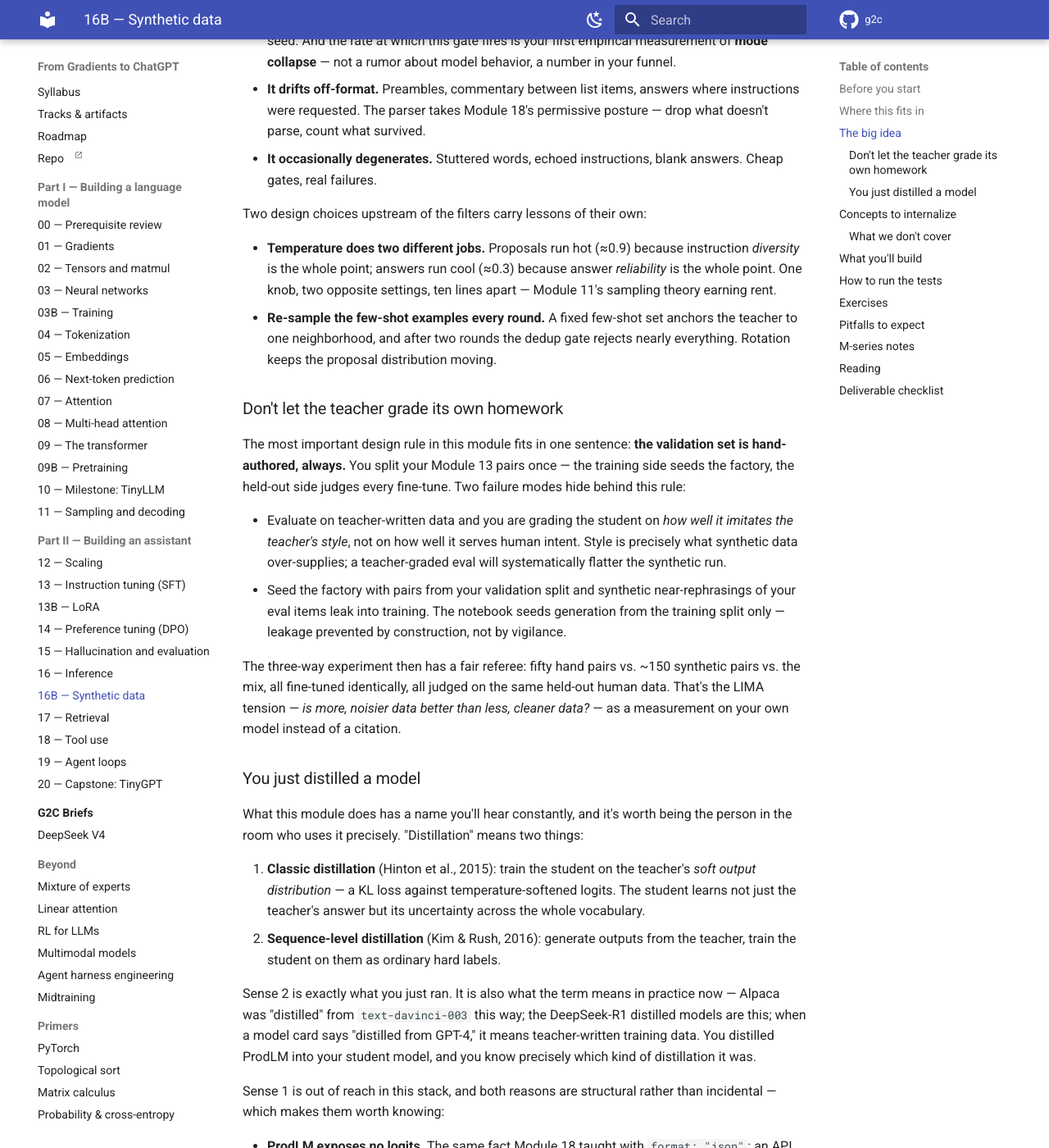
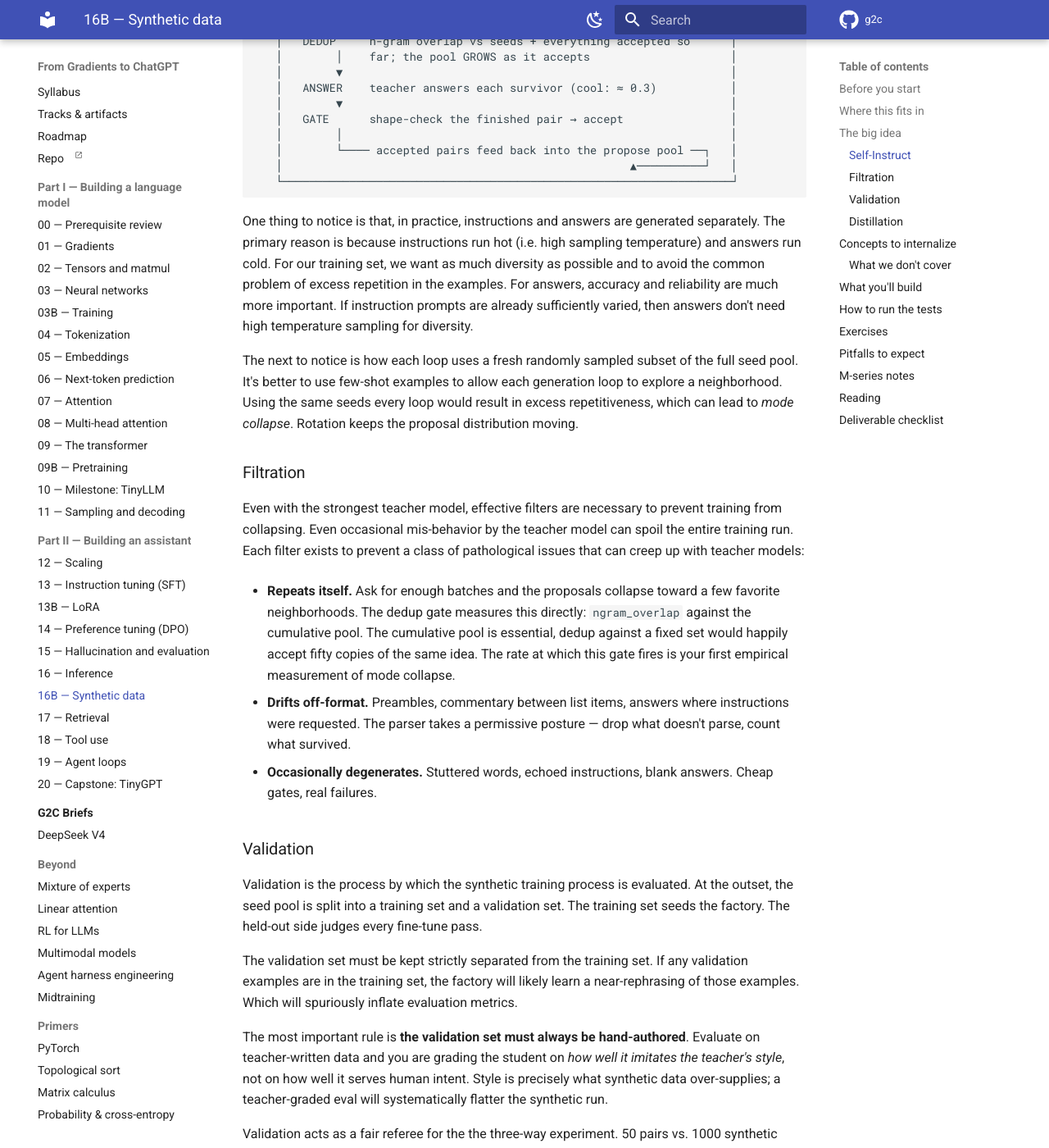
Before and after one commit to Mister-Meeseeks/g2c, an MkDocs documentation site: the page built from docs/modules/16b-synthetic-data.md, in a window 1280 px wide and 1400 px high, scrolled down 2083 px. Shown: the whole window at 82% size. Built offline with MkDocs 1.6.1 and Material for MkDocs 9.7.7, drawn with Linux system fonts in a browser that asks for light colours; comment, search, counter and statistics services are not loaded; some of the changed text lies outside the part shown.

Commit message:
Update notes for 16B

````diff
--- a/docs/modules/16b-synthetic-data.md
+++ b/docs/modules/16b-synthetic-data.md
@@ -7,13 +7,14 @@
      cards falling into reject bins) into a small student model.
      Add the image reference + alt text here when the asset lands. -->
 
-In Module 13 you hand-authored fifty instruction pairs and felt exactly how expensive good data is. This module runs the modern answer: point a stronger model at your fifty, have it write a few hundred more, filter ruthlessly, and fine-tune on the result. Every piece is machinery you already own — `ProdLM` writes, your filters gate, Module 13's trainer trains, and your own held-out hand data judges the outcome. By the end you'll have run the recipe behind Alpaca and half the fine-tunes on Hugging Face, measured its funnel, and learned what the industry means when it calls this *distillation*.
+In previous weeks you felt the pain of hand authoring high-quality training data. Synthetic data is the modern solution. Point a stronger model at your hand authored examples, have it generate a few hundred more training examples, then filter ruthlessly. By the end you'll learned what the industry means when it calls this *distillation*.
 
 ---
 ## Before you start
 
 * *Review*
 	* [13-sft](13-sft.md) — the trainer, the chat template, and the data-quality lessons all return here
+	* [[15-evaluation]] — a lot of the same themes around evaluating model output quality appear here
 * *Finish*
 	* Module 13 end to end: `tests/test_sft.py` passing and your dataset at `data/work/module13/instructions.json` — it is the seed stock and the judge
 	* Module 16's backends (`tests/test_inference.py`) — `ProdLM` is the teacher
@@ -23,15 +24,25 @@ In Module 13 you hand-authored fifty instruction pairs and felt exactly how expe
 ---
 ## Where this fits in
 
-There's a pleasing symmetry to land first: **you have been training on synthetic data since Module 09B.** TinyStories — the corpus your StoryLM ladder pretrained on — was generated by GPT-3.5 and GPT-4 (Eldan & Li wrote the prompts). You've been downstream of a teacher model this whole course. The only thing that changes today is who runs the factory.
+There's a pleasing symmetry here: **you have already been training on synthetic data.** TinyStories — the corpus your StoryLM ladder pretrained with — was generated by GPT-3.5 and GPT-4. You've been downstream of a teacher model this whole course. The only thing that changes today is who runs the factory.
 
-The economics are why this recipe took over. Your fifty pairs took you an evening. Alpaca's 52,000 pairs cost about $500 of API calls against a seed set of 175 — and produced, in 2023, the moment everyone realized instruction-tuning was reproducible outside a lab. Since then "fine-tuned on teacher outputs" has become the default provenance for small open models. The recipe is not exotic; it is the water everyone swims in. Which is exactly why you should run it once with your own hands on your own machine, where every stage is inspectable.
+This recipe won out because of the economics. The dozens of high quality pairs you produced in Modules 13 and 14 took you an evening. Alpaca's 52,000 synthetic training pairs cost $500 of API,  and was the moment everyone realized instruction-tuning could work outside the lab. Since then "fine-tuned on teacher outputs" has become the default provenance for small open models. The recipe is not exotic; it is the water everyone swims in. Which is exactly why you should run it once with your own hands on your own machine.
 
-This is also the course's first *convergence* module: nothing new is trained-from-scratch, but five earlier modules do the work — 13's SFT pipeline, 15's evaluation posture, 16's backend interface, 11's sampling knobs (temperature does two different jobs here), and your own dataset as both seed and judge.
+This is also the course's first *convergence* module: nothing new is trained-from-scratch. Five earlier modules do the work — 13's SFT pipeline, 15's evaluation posture, 16's backend interface, 11's sampling knobs, and your own dataset as both seed and judge.
+
+It should be noted that this module is optional. Nothing later in the course depends on the lesson developed here. But synthetic data is an increasingly essential component of the modern post-training pipeline, so understanding it is important.
 
 ## The big idea
 
-The loop is Self-Instruct (Wang et al., 2022) in miniature:
+Synthetic data requires three key ingredients. The first is a *seed pool*. This is a small set of high-quality examples, representative of the desired training set. For post-training each example is split into *instructions* (the prompt) and *answers* (the desired output).
+
+The second ingredient is the *teacher model*. This is a pre-existing model that is strong and trusted enough to generate training examples based off the seed examples. With those in place we can use the teacher model to generate an endless stream of training examples.
+
+However generation is the easy half. The teacher will happily produce five hundred instructions; what it will not do is produce five hundred ideas. This is where the third ingredient comes into play: *acceptance filters*. Remember from previous modules, when it comes to post-training consistent quality is extremely important. The filters exist to remove low quality, degenerate and repetitive generations from the training step.
+
+### Self-Instruct
+
+The modern synthetic training template is the *self-instruct loop* (Wang et al., 2022). In minituare:
 
 ```
    ┌───────────────────────────────────────────────────────────────────┐
@@ -58,39 +69,43 @@ The loop is Self-Instruct (Wang et al., 2022) in miniature:
    └───────────────────────────────────────────────────────────────────┘
 ```
 
-Generation is the easy half. The teacher will happily produce five hundred instructions; what it will not do is produce five hundred *ideas*. The filters are the product, and each one exists because of something the teacher actually does:
+One thing to notice is that, in practice, instructions and answers are generated separately. The primary reason is because instructions run hot (i.e. high sampling temperature) and answers run cold. For our training set, we want as much diversity as possible and to avoid the common problem of excess repetition in the examples. For answers, accuracy and reliability are much more important. If instruction prompts are already sufficiently varied, then answers don't need high temperature sampling for diversity.
 
-- **It repeats itself.** Ask for enough batches and the proposals collapse toward a few favorite neighborhoods. The dedup gate measures this directly — `ngram_overlap` (a Jaccard similarity over word trigrams you can compute by hand) against a pool that *grows with every acceptance*. The growing pool is Self-Instruct's core move: dedup against a fixed seed set would happily accept fifty copies of the same new idea, because none of them resemble a seed. And the rate at which this gate fires is your first empirical measurement of **mode collapse** — not a rumor about model behavior, a number in your funnel.
-- **It drifts off-format.** Preambles, commentary between list items, answers where instructions were requested. The parser takes Module 18's permissive posture — drop what doesn't parse, count what survived.
-- **It occasionally degenerates.** Stuttered words, echoed instructions, blank answers. Cheap gates, real failures.
+The next to notice is how each loop uses a fresh randomly sampled subset of the full seed pool. It's better to use few-shot examples to allow each generation loop to explore a neighborhood. Using the same seeds every loop would result in excess repetitiveness, which can lead to *mode collapse*. Rotation keeps the proposal distribution moving.
 
-Two design choices upstream of the filters carry lessons of their own:
+### Filtration
 
-- **Temperature does two different jobs.** Proposals run hot (≈0.9) because instruction *diversity* is the whole point; answers run cool (≈0.3) because answer *reliability* is the whole point. One knob, two opposite settings, ten lines apart — Module 11's sampling theory earning rent.
-- **Re-sample the few-shot examples every round.** A fixed few-shot set anchors the teacher to one neighborhood, and after two rounds the dedup gate rejects nearly everything. Rotation keeps the proposal distribution moving.
+Even with the strongest teacher model, effective filters are necessary to prevent training from collapsing. Even occasional mis-behavior by the teacher model can spoil the entire training run. Each filter exists to prevent a class of pathological issues that can creep up with teacher models:
 
-### Don't let the teacher grade its own homework
+- **Repeats itself.** Ask for enough batches and the proposals collapse toward a few favorite neighborhoods. The dedup gate measures this directly: `ngram_overlap` against the cumulative pool. The cumulative pool is essential, dedup against a fixed set would happily accept fifty copies of the same idea. The rate at which this gate fires is your first empirical measurement of mode collapse.
 
-The most important design rule in this module fits in one sentence: **the validation set is hand-authored, always.** You split your Module 13 pairs once — the training side seeds the factory, the held-out side judges every fine-tune. Two failure modes hide behind this rule:
+- **Drifts off-format.** Preambles, commentary between list items, answers where instructions were requested. The parser takes a permissive posture — drop what doesn't parse, count what survived.
 
-- Evaluate on teacher-written data and you are grading the student on *how well it imitates the teacher's style*, not on how well it serves human intent. Style is precisely what synthetic data over-supplies; a teacher-graded eval will systematically flatter the synthetic run.
-- Seed the factory with pairs from your validation split and synthetic near-rephrasings of your eval items leak into training. The notebook seeds generation from the training split only — leakage prevented by construction, not by vigilance.
+- **Occasionally degenerates.** Stuttered words, echoed instructions, blank answers. Cheap gates, real failures.
 
-The three-way experiment then has a fair referee: fifty hand pairs vs. ~150 synthetic pairs vs. the mix, all fine-tuned identically, all judged on the same held-out human data. That's the LIMA tension — *is more, noisier data better than less, cleaner data?* — as a measurement on your own model instead of a citation.
+### Validation
 
-### You just distilled a model
+Validation is the process by which the synthetic training process is evaluated. At the outset, the seed pool is split into a training set and a validation set. The training set seeds the factory. The held-out side judges every fine-tune pass.
 
-What this module does has a name you'll hear constantly, and it's worth being the person in the room who uses it precisely. "Distillation" means two things:
+The validation set must be kept strictly separated from the training set. If any validation examples are in the training set, the factory will likely learn a near-rephrasing of those examples. Which will spuriously inflate evaluation metrics.
+
+The most important rule is **the validation set must always be hand-authored**. Evaluate on teacher-written data and you are grading the student on *how well it imitates the teacher's style*, not on how well it serves human intent. Style is precisely what synthetic data over-supplies; a teacher-graded eval will systematically flatter the synthetic run.
+
+Validation acts as a fair referee for the the three-way experiment. 50 pairs vs. 1000 synthetic pairs vs. the mix. All fine-tuned identically, all judged on the same held-out human data. That's the core tension: is more, noisier data better than smaller, cleaner data? And like with anything important we measure it rigorously.
+
+### Distillation
+
+The process you learned in this module has a name you'll hear constantly. And it's worth being the person in the room who uses it precisely. *Distillation* means two things:
 
 1. **Classic distillation** (Hinton et al., 2015): train the student on the teacher's *soft output distribution* — a KL loss against temperature-softened logits. The student learns not just the teacher's answer but its uncertainty across the whole vocabulary.
 2. **Sequence-level distillation** (Kim & Rush, 2016): generate outputs from the teacher, train the student on them as ordinary hard labels.
 
-Sense 2 is exactly what you just ran. It is also what the term means in practice now — Alpaca was "distilled" from `text-davinci-003` this way; the DeepSeek-R1 distilled models are this; when a model card says "distilled from GPT-4," it means teacher-written training data. You distilled ProdLM into your student model, and you know precisely which kind of distillation it was.
+Definition 2 is exactly what you learned and will run in the module exercises. It is also what the term means in practice now — Alpaca was "distilled" from `text-davinci-003` this way; the DeepSeek-R1 distilled models are this; when a model card says "distilled from GPT-4," it means teacher-written training data.
 
-Sense 1 is out of reach in this stack, and both reasons are structural rather than incidental — which makes them worth knowing:
+Definition 1 is out of reach in this stack, and both reasons are structural rather than incidental — which makes them worth knowing:
 
-- **ProdLM exposes no logits.** The same fact Module 18 taught with `format: "json"`: an API that returns text has already thrown the distribution away. Classic distillation is a server-side privilege. (Third appearance of this lesson. It's a theme.)
-- **BaseLM and your course models don't share a vocabulary** (49K vs 4,096). A KL loss needs the two distributions over the *same* tokens; distilling across tokenizers is a genuine open research pain, not a missing feature.
+- **ProdLM exposes no logits.** An API that returns text has already thrown the distribution away. Classic distillation is a server-side privilege.
+- **BaseLM and your course model don't share a vocabulary**. A KL loss needs the two distributions over the *same* tokens; distilling across tokenizers is a genuine open research pain, not a missing feature.
 
 ## Concepts to internalize
 
@@ -99,14 +114,14 @@ Sense 1 is out of reach in this stack, and both reasons are structural rather th
 - **The pool must grow.** Dedup against a fixed set misses every within-generation repeat. Self-Instruct's loop feeds acceptances back into both the few-shot pool and the dedup pool.
 - **Hand-authored data is the referee.** Never evaluate a synthetic-data fine-tune on synthetic data; never seed generation from your validation split. Both rules are about the same thing: the teacher must not grade its own homework.
 - **Temperature is a per-stage decision.** Hot for diversity, cool for reliability — in the same pipeline.
-- **"Distillation" now usually means this.** Teacher-written hard labels. The soft-logit original needs the distribution, and text-only APIs don't have one to give you.
+- **"Distillation" can be done on text or logits.** The soft-logit original needs the distribution, and text-only APIs don't have one to give you.
 
 ### What we don't cover
 
-- **Classic (soft-logit) distillation.** Blocked twice over in this stack — no ProdLM logits, no shared vocabulary with BaseLM. There is exactly one honest opening: the StoryLM ladder shares a tokenizer by design, so a KL-on-logits loss distilling your 30M into your 1M is buildable here. It's left out until a dry run shows the effect is visible at toy scale — the course doesn't teach demos it can't demonstrate.
+- **Classic (soft-logit) distillation.** Blocked twice over in this stack — no ProdLM logits, no shared vocabulary with BaseLM. The course doesn't teach demos it can't demonstrate.
 - **LLM-as-judge filtering.** Production pipelines add a second model that *scores* candidate pairs, not just gates their shape. It works, it's also how style bias compounds; Module 15's calibration lessons apply in full.
 - **Model collapse at scale.** What happens after several generations of models training on model output is an active research area (Shumailov et al.) — your one-generation duplicate rate is the seed of that story.
-- **RL-flavored data loops.** Constitutional AI, RLAIF — synthetic *preference* data driving Module 14-style training. A future-arc topic (see the [roadmap](../roadmap.md)).
+- **RL-flavored data loops.** Constitutional AI, RLAIF — synthetic *preference* data driving Module 14-style training.
 
 ---
 ## What you'll build
````
Also changed, not shown: docs/modules/13b-lora.md (+42 -24 lines).
